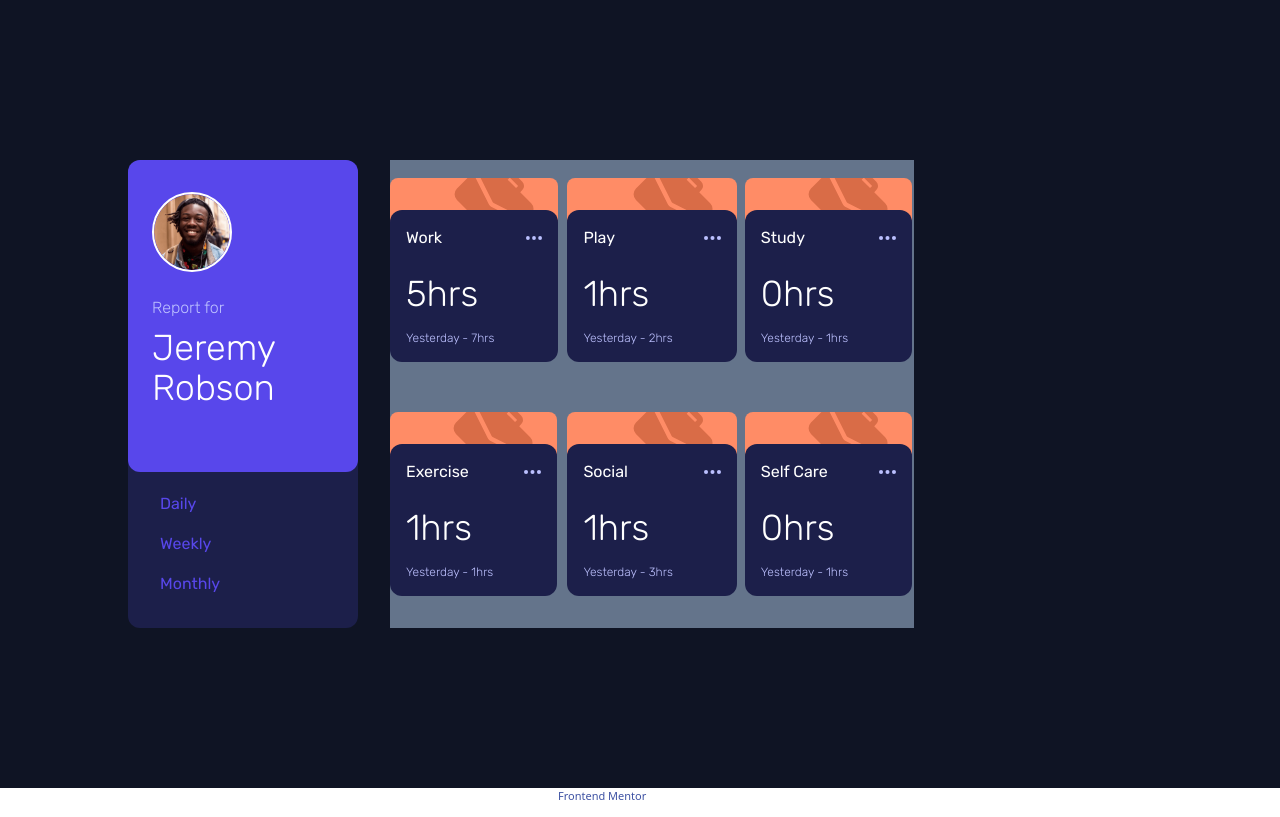
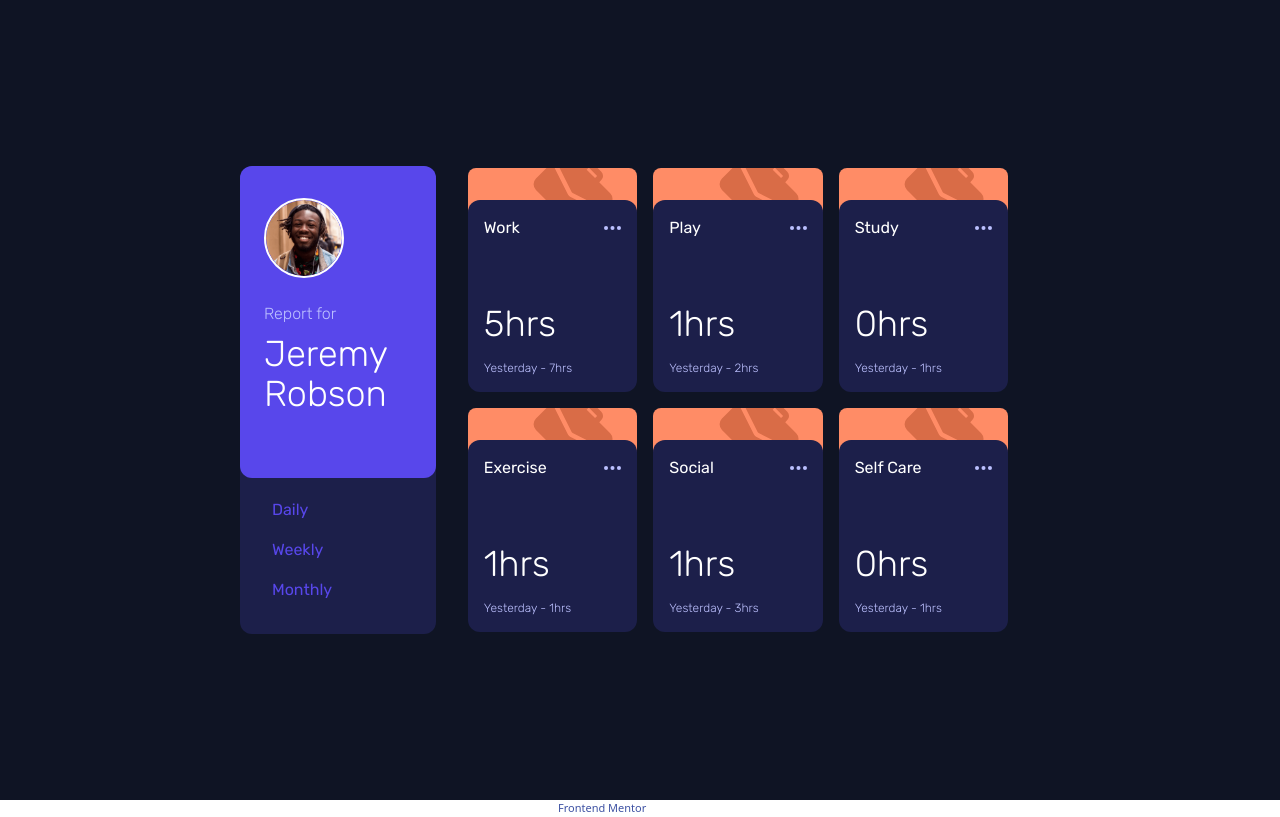
Before and after one commit to j-lr/time-tracking-dashboard, a website with bundled scripts: page src/index1.html in a window 1280 px wide. Built offline with nearby package versions, Linux system fonts and the light colour scheme.

Commit message:
updated index1.html and tailwind in cardUI.js

```diff
--- a/src/cardUI.js
+++ b/src/cardUI.js
@@ -1,5 +1,4 @@
-const CARD_CONTAINER_STYLE =
-  "flex flex-col justify-end w-full laptop:w-max max-w-[350px]  font-rubik text-white";
+const CARD_CONTAINER_STYLE = "flex flex-col w-full h-min font-rubik text-white";
 
 const CARD_BAR_CONTAINER_STYLE =
   "w-full bg-light-red-work h-16 laptop:h-16 rounded-tl-2xl laptop:rounded-tl-lg rounded-tr-2xl laptop:rounded-tr-lg overflow-hidden";
@@ -8,7 +7,7 @@ const CARD_BAR_TITLE_ICON_STYLE =
   "size-20 laptop:size-20 float-right mr-6 -mt-4";
 
 const CARD_DATA_CONTAINER_STYLE =
-  "flex flex-col gap-4 laptop:gap-6 bg-dark-blue w-full p-4 rounded-xl -translate-y-8";
+  "flex flex-col gap-4 laptop:gap-16 bg-dark-blue w-full p-4 rounded-xl -mt-8 ";
 
 const CARD_TITLE_AND_ELLIPSIS_STYLE = "flex justify-between items-center";
 
--- a/src/index1.html
+++ b/src/index1.html
@@ -24,11 +24,15 @@
     <script type="module" src="index.js"></script>
   </head>
   <body>
-    <div class="bg-[rgb(40)] w-full h-max font-rubik">
-      <div class="flex bg-very-dark-blue h-min px-32 py-40">
-        <div class="bg-dark-blue w-max h-max rounded-xl">
+    <div
+      class="flex justify-center items-center min-w-screen min-h-screen bg-[rgb(40,40,40)] laptop:bg-very-dark-blue font-rubik"
+    >
+      <div
+        class="flex flex-col laptop:flex-row w-fit h-min px-4 laptop:px-32 py-32 bg-very-dark-blue"
+      >
+        <div id="reportRoot" class="bg-dark-blue w-fit h-min rounded-xl">
           <div
-            class="flex laptop:flex-col bg-blue pl-6 pr-12 pt-8 pb-4 laptop:pb-16 mb-5 rounded-xl w-fit laptop:max-w-[230px]"
+            class="flex laptop:flex-col bg-blue p-6 laptop:pr-12 pt-8 pb-4 laptop:pb-16 mb-5 rounded-xl"
           >
             <img
               src="../images/image-jeremy.png "
@@ -38,13 +42,16 @@
             <div class="flex flex-col h-min ml-6 laptop:ml-0">
               <p class="text-pale-blue laptop:mb-2 font-thin">Report for</p>
               <h1 class="text-white text-xl laptop:text-4xl font-light">
-                Jeremy Robson
+                Jeremy
+              </h1>
+              <h1 class="text-white text-xl laptop:text-4xl font-light">
+                Robson
               </h1>
             </div>
           </div>
 
           <div
-            class="flex laptop:flex-col justify-center gap-16 laptop:gap-4 px-2 laptop:px-0 laptop:pl-8 pb-8 text-blue"
+            class="flex laptop:flex-col justify-center gap-16 laptop:gap-4 px-2 px-6 laptop:pl-8 pb-8 text-blue"
           >
             <p>Daily</p>
             <p>Weekly</p>
@@ -54,7 +61,7 @@
 
         <div
           id="cardsRoot"
-          class="grid gap-x-2 gap-y-0 grid-cols-3 grid-rows-2 m-0 mx-8 bg-slate-500"
+          class="grid gap-x-4 gap-y-4 content-center w-full grid-cols-1 grid_col_2_breakpoint:grid-cols-2 grid_col_3_breakpoint:grid-cols-3 mx-0 laptop:mx-8 my-8 laptop:my-0"
         ></div>
       </div>
     </div>
--- a/tailwind.config.js
+++ b/tailwind.config.js
@@ -8,6 +8,8 @@ module.exports = {
     screens: {
       laptop: "800px",
       // => @media (min-width: 800px) { ... }
+      grid_col_2_breakpoint: "1000px",
+      grid_col_3_breakpoint: "1200px",
     },
     extend: {
       colors: {
```
Also changed, not shown: src/output.css.
